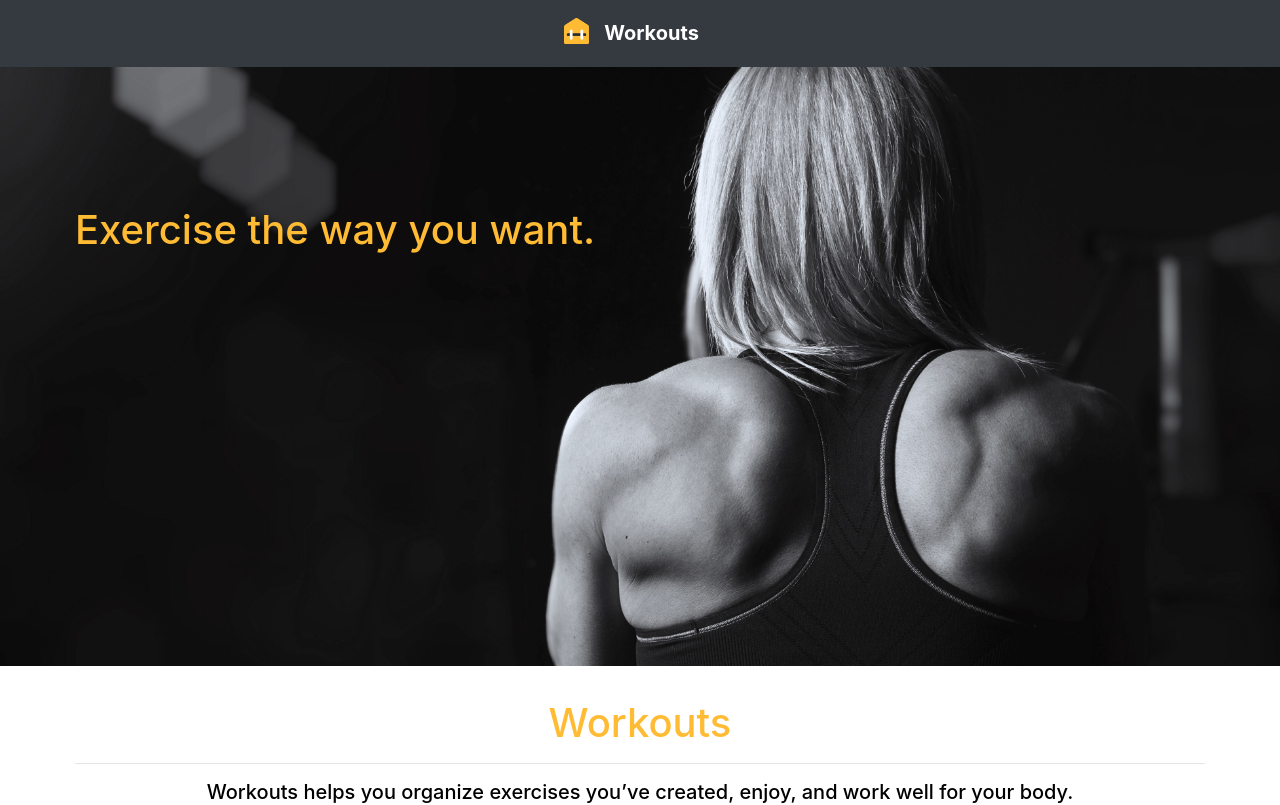
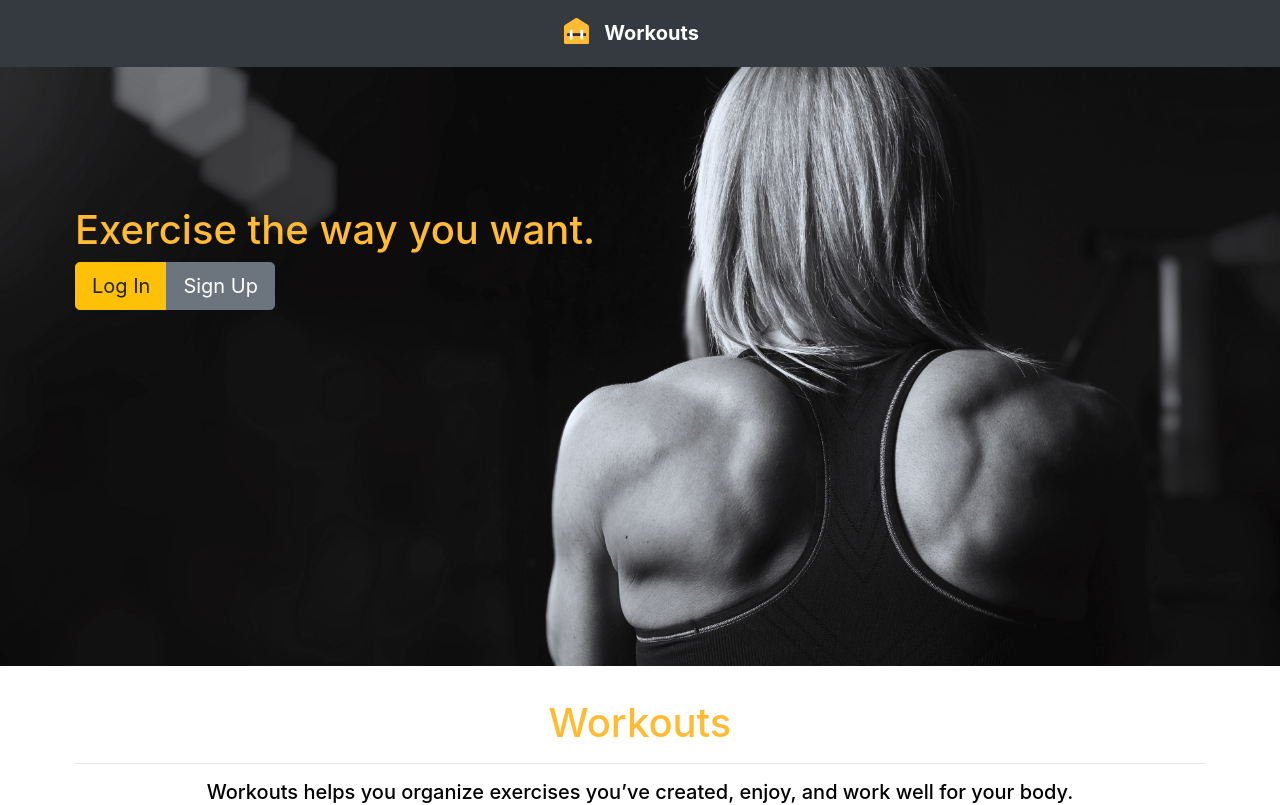
Before and after one commit to adamcromer/workouts, a React (Create React App) app in the folder client/: page / in a window 1280 px wide. Shown: the top 805 px of the page. Built offline with nearby package versions, Linux system fonts and the light colour scheme.

Commit message:
moved login/signup buttons

```diff
--- a/client/src/App.css
+++ b/client/src/App.css
@@ -56,6 +56,7 @@ hr {
     -webkit-background-size: cover;
     -moz-background-size: cover;
     -o-background-size: cover;
+    object-fit: cover;
     background-size: cover;
     width: 100%;
     height: 600px;
@@ -66,8 +67,11 @@ hr {
 }
 
 .cover-heading {
- margin-left: 75px;
- margin-top: 75px;
+  margin-top: 75px;
+}
+
+.cover-left {
+  margin-left: 75px;
 }
 
 .cards {
--- a/client/src/components/Cover.js
+++ b/client/src/components/Cover.js
@@ -1,6 +1,6 @@
 import React, { Component } from 'react';
 import Jumbotron from 'react-bootstrap/Jumbotron'
-
+import LoginButtons from '../components/LoginButtons';
 
 class Cover extends Component {
 
@@ -8,7 +8,8 @@ class Cover extends Component {
     render() {
         return (
             <Jumbotron fluid>
-            <h1 className= "cover-heading">Exercise the way you want.</h1>
+            <h1 className= "cover-heading cover-left">Exercise the way you want.</h1>
+            <div className="cover-left"><LoginButtons /></div>
             </Jumbotron>
         )
     }
--- a/client/src/pages/About.js
+++ b/client/src/pages/About.js
@@ -5,10 +5,7 @@ import Cover from '../components/Cover';
 import Col from 'react-bootstrap/Col';
 import Row from 'react-bootstrap/Row';
 import Button from 'react-bootstrap/Button';
-
 import Image from 'react-bootstrap/Image';
-
-import LoginButtons from '../components/LoginButtons';
 
 class About extends Component {
 
@@ -69,7 +66,7 @@ class About extends Component {
                         <Card.ImgOverlay>
                             <Card.Title><h1>Join Workouts and Get Moving</h1></Card.Title>
                             <br />
-                            <Button href="/SignUp" variant="warning">Sign Up Now</Button>
+                            <Button href="/signup" variant="warning">Sign Up Now</Button>
                         </Card.ImgOverlay>
                         </Card>
                 </Row>
```
